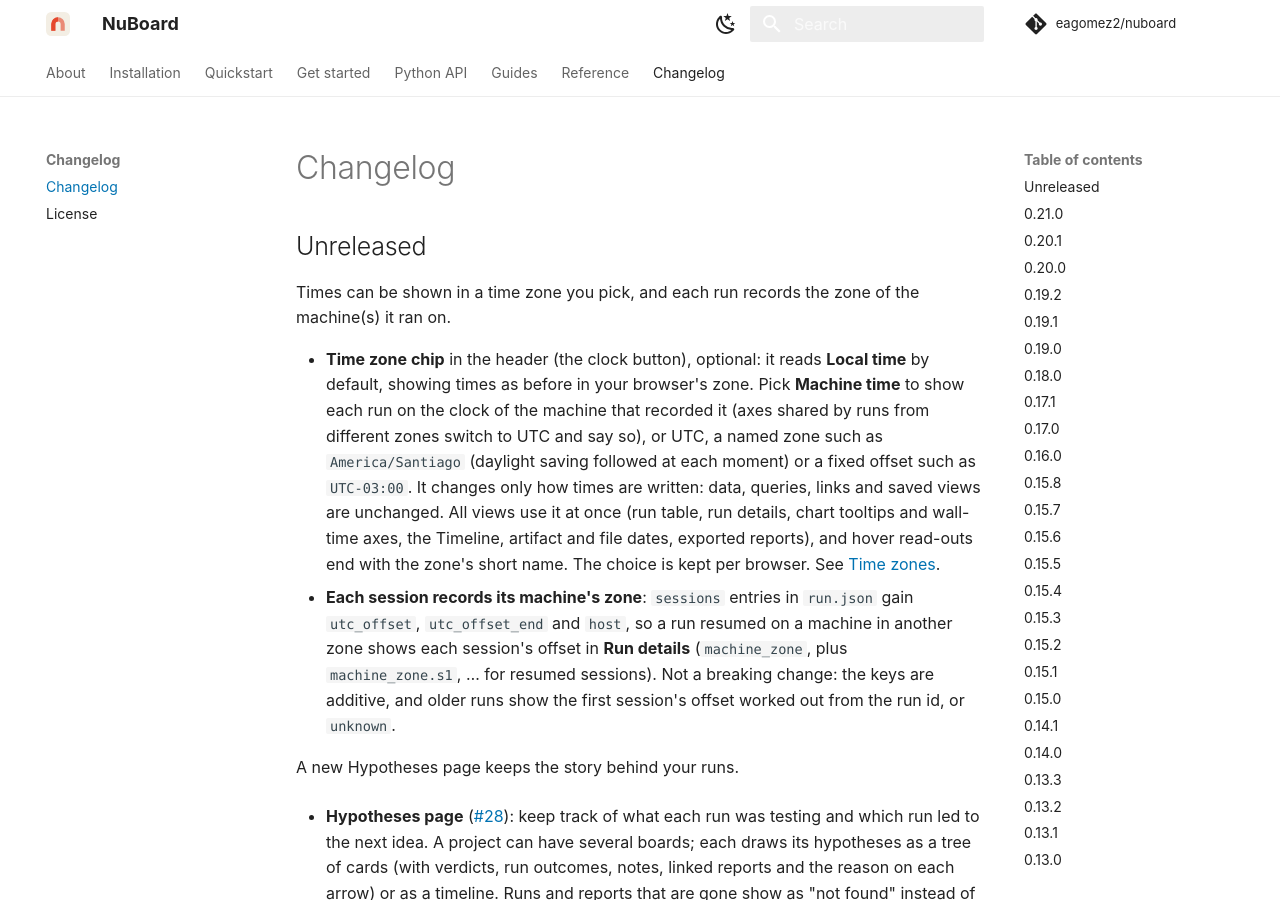
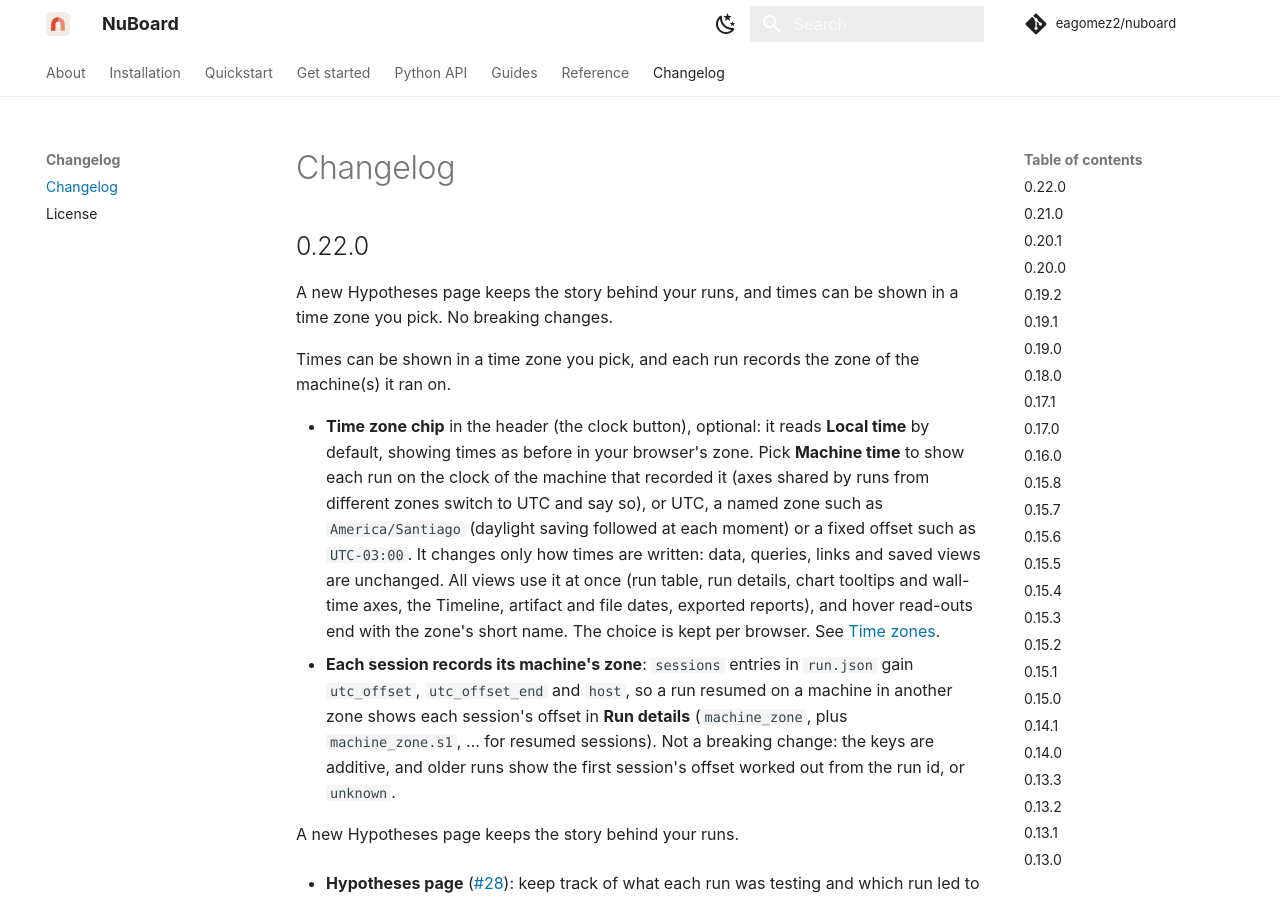
Before and after one commit to eagomez2/nuboard, an MkDocs documentation site: the page built from docs/changelog.md, in a window 1280 px wide and 900 px high. Built offline with MkDocs 1.6.1 and Material for MkDocs 9.7.7, drawn with Linux system fonts in a browser that asks for light colours; comment, search, counter and statistics services are not loaded.

Commit message:
Release 0.22.0

````diff
--- a/docs/changelog.md
+++ b/docs/changelog.md
@@ -1,6 +1,9 @@
 # Changelog
 
-## Unreleased
+## 0.22.0
+
+A new Hypotheses page keeps the story behind your runs, and times can be
+shown in a time zone you pick. No breaking changes.
 
 Times can be shown in a time zone you pick, and each run records the zone
 of the machine(s) it ran on.
--- a/docs/installation.md
+++ b/docs/installation.md
@@ -108,9 +108,9 @@ for you when `src/nuboard/static/` is missing.
 
 ```console
 $ nuboard version
-nuboard 0.21.0
+nuboard 0.22.0
 $ python -c "import nuboard; print(nuboard.__version__)"
-0.21.0
+0.22.0
 ```
 
 Next, the [Quickstart](quickstart.md) runs the demo and logs a first run.
--- a/pyproject.toml
+++ b/pyproject.toml
@@ -1,6 +1,6 @@
 [project]
 name = "nuboard"
-version = "0.21.0"
+version = "0.22.0"
 description = "A fast, local, folder-based experiment tracker and viewer for ML training."
 readme = "README.md"
 requires-python = ">=3.10"
````
Also changed, not shown: 2 other files.
